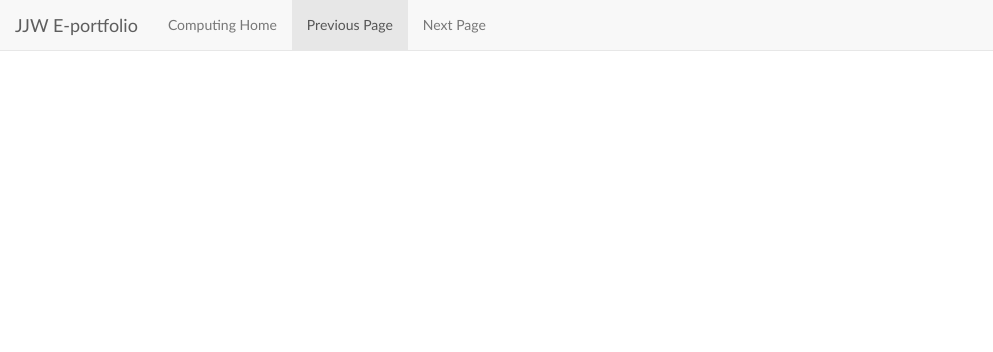
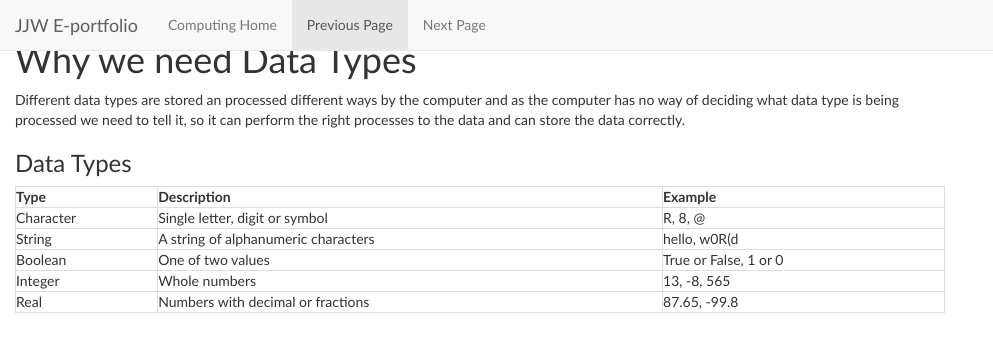
Before and after one commit to Oxyotl/oxyotl.github.io, a plain HTML site: page Computing/C11DataTypes.html in a window 1280 px wide. Shown: the whole page, without its empty margins (0-993 px from the left). Drawn offline with nearby package versions, Linux system fonts and the light colour scheme.

Commit message:
Update C11DataTypes.html

```diff
--- a/Computing/C11DataTypes.html
+++ b/Computing/C11DataTypes.html
@@ -26,6 +26,50 @@
       			<div class="row">
         			<img src="" class="img-rounded HeaderImage">
        			</div>
+			<div class="row">
+				<div class="col-sm-9">
+					<h1>Why we need Data Types</h1>
+					<p>Different data types are stored an processed different ways by the computer and as the computer
+					has no way of deciding what data type is being processed we need to tell it, so it can perform
+					the right processes to the data and can store the data correctly.</p>
+					<h3>Data Types</h3>
+					<table class="table-bordered TableFull">
+						<tr>
+						      <th>Type</th>
+						      <th>Description</th>
+						      <th>Example</th>
+						</tr>
+						<tr>
+							<td>Character</td>
+							<td>Single letter, digit or symbol</td>
+							<td>R, 8, @</td>
+						</tr>
+						<tr>
+							<td>String</td>
+							<td>A string of alphanumeric characters</td>
+							<td>hello, w0R(d</td>
+						</tr>
+						<tr>
+							<td>Boolean</td>
+							<td>One of two values</td>
+							<td>True or False, 1 or 0</td>
+						</tr>
+						<tr>
+							<td>Integer</td>
+							<td>Whole numbers</td>
+							<td>13, -8, 565</td>
+						</tr>
+						<tr>
+							<td>Real</td>
+							<td>Numbers with decimal or fractions</td>
+							<td>87.65, -99.8</td>
+						</tr>
+					</table>
+				</div>
+				<div class="col-sm-3">
+
+				</div>
+			</div>
     		</div>
   	</body>
 </html>
```
Lines whose indentation alone changed are shown as unchanged.
